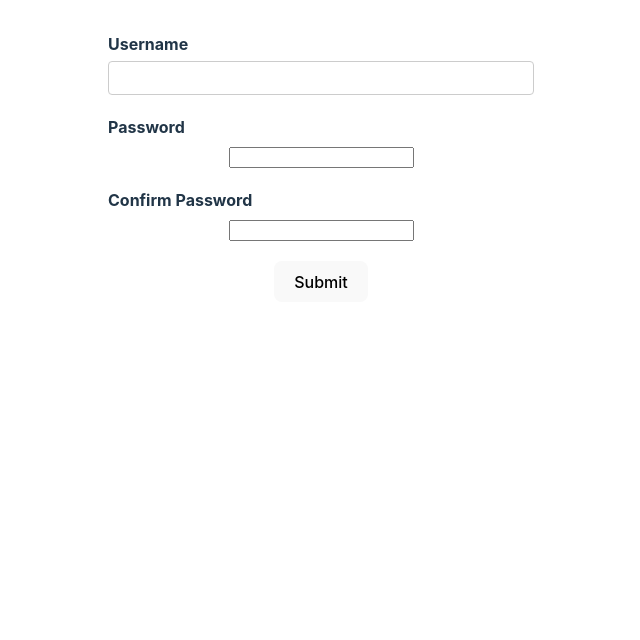
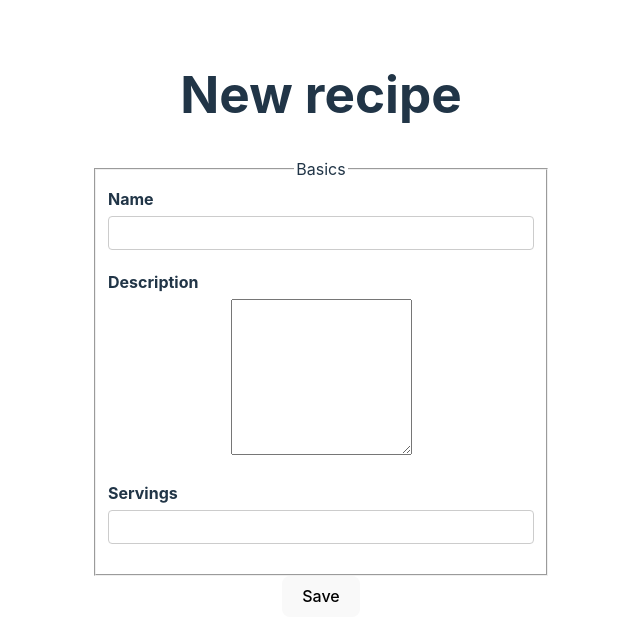
Before and after one commit to Prithwish13/Vite-vitest, a React (Vite) app: page /#/ in a window 1280 px wide. Shown: the top 640 px of the page, without its empty margins (319-959 px from the left). Built offline with nearby package versions, Linux system fonts and the light colour scheme.

Commit message:
more about component driven approach react hook form

```diff
--- a/src/App.tsx
+++ b/src/App.tsx
@@ -3,11 +3,12 @@ import NotFoundPage from './pages/NotFoundPage';
 import './app.css';
 import YouTubeForm from './components/YoutubeForm';
 import LoginForm from './components/LoginForm';
+import RecipeForm from './components/RecipeForm';
 
 export function App() {
   return (
     <Routes>
-      <Route path="/" element={<LoginForm />} />
+      <Route path="/" element={<RecipeForm />} />
       <Route path="/login" element={<LoginForm />} />
       <Route path="*" element={<NotFoundPage />} />
     </Routes>
--- /dev/null
+++ b/src/components/Field.tsx
@@ -0,0 +1,34 @@
+// Field.tsx
+
+import { Children, ReactElement } from 'react';
+
+interface FieldProps {
+  label?: string;
+  htmlFor?: string;
+  error?: string;
+  children: ReactElement;
+}
+
+function getChildId(children: ReactElement) {
+  const child = Children.only(children);
+
+  if ('id' in child?.props) {
+    return child.props.id;
+  }
+}
+
+export default function Field({ label, htmlFor, error, children }: FieldProps) {
+  const id = htmlFor || getChildId(children);
+
+  return (
+    <div className="form-control">
+      {label && <label htmlFor={id}>{label}</label>}
+      {children}
+      {error && (
+        <div role="alert" className="error">
+          {error}
+        </div>
+      )}
+    </div>
+  );
+}
--- /dev/null
+++ b/src/components/FieldSet.tsx
@@ -0,0 +1,16 @@
+// FieldSet.tsx
+
+import { ReactElement } from 'react';
+
+interface FieldSetProps {
+  label?: string;
+  children: ReactElement[];
+}
+export default function FieldSet({ label, children }: FieldSetProps) {
+  return (
+    <fieldset>
+      {label && <legend>{label}</legend>}
+      <div>{children}</div>
+    </fieldset>
+  );
+}
--- /dev/null
+++ b/src/components/RecipeForm.tsx
@@ -0,0 +1,84 @@
+/* eslint-disable react/jsx-props-no-spreading */
+// RecipeForm.tsx
+
+import { useForm } from 'react-hook-form';
+import FieldSet from './FieldSet';
+import Field from './Field';
+
+interface FormData {
+  name: string;
+  description: string;
+  amount: number;
+}
+
+export default function RecipeForm() {
+  const {
+    register,
+    handleSubmit,
+    formState: { errors },
+  } = useForm<FormData>({
+    mode: 'onBlur',
+  });
+
+  const submitForm = (formData: FormData) => {
+    console.log(formData);
+  };
+
+  return (
+    <div>
+      <h1>New recipe</h1>
+      <form onSubmit={handleSubmit(submitForm)}>
+        <FieldSet label="Basics">
+          <Field label="Name" error={errors.name?.message}>
+            <input
+              {...register('name', {
+                required: 'Recipe name is required',
+                minLength: {
+                  value: 3,
+                  message: 'Recipe name must be at least 3 characters long',
+                },
+              })}
+              type="text"
+              id="name"
+            />
+          </Field>
+          <Field label="Description" error={errors.description?.message}>
+            <textarea
+              {...register('description', {
+                required: 'description is needed',
+                maxLength: {
+                  value: 100,
+                  message: 'Description must be at most 100 characters long',
+                },
+              })}
+              id="description"
+              rows={10}
+            />
+          </Field>
+          <Field label="Servings" error={errors.amount?.message}>
+            <input
+              {...register('amount', {
+                min: {
+                  value: 1,
+                  message: 'Amount of servings has to be at least 1',
+                },
+                max: {
+                  value: 10,
+                  message: 'A recipe can have max 10 servings',
+                },
+              })}
+              type="number"
+              id="amount"
+            />
+          </Field>
+        </FieldSet>
+
+        <Field>
+          <button type="submit" className="btn btn-primary">
+            Save
+          </button>
+        </Field>
+      </form>
+    </div>
+  );
+}
--- /dev/null
+++ b/src/components/container/Container.tsx
@@ -0,0 +1,6 @@
+
+function Container() {
+  return <div>Container</div>;
+}
+
+export default Container;
```
